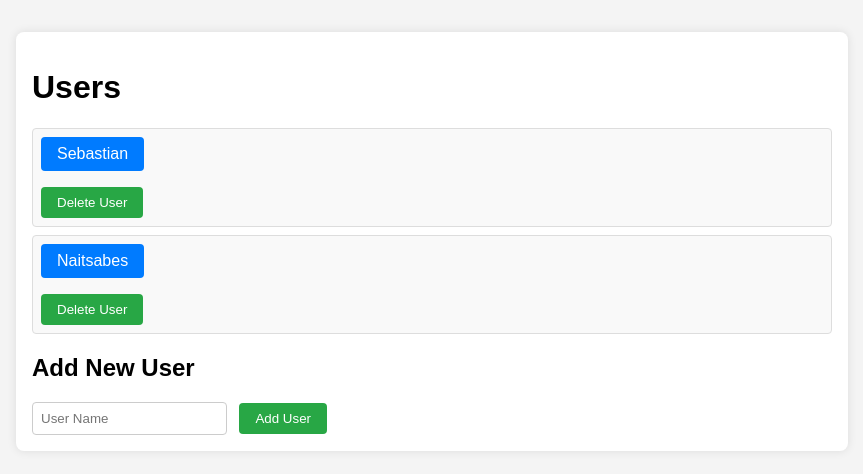
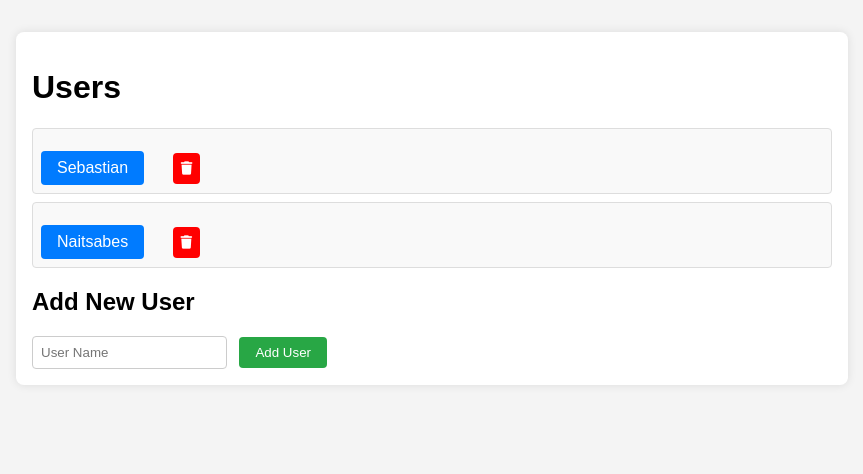
Before and after one commit to seb0305/MoviWebApp, a Flask app: page / in a window 1280 px wide. Shown: the part 130-604 px from the top of the page, without its empty margins (208-1071 px from the left). Run offline with Flask 3, Linux system fonts and the light colour scheme.

Commit message:
Website style changes

```diff
--- a/app.py
+++ b/app.py
@@ -1,6 +1,6 @@
 from flask import Flask, render_template, request, redirect, url_for
 from data_manager import DataManager
-from models import db, Movie
+from models import db, Movie, User
 import os
 import requests
 
@@ -48,8 +48,9 @@ def delete_user(user_id):
 
 @app.route('/users/<int:user_id>/movies', methods=['GET'])
 def get_movies(user_id):
+    user = User.query.get(user_id)
     movies = data_manager.get_movies(user_id)
-    return render_template('movies.html', movies=movies, user_id=user_id)
+    return render_template('movies.html', movies=movies, user_id=user_id, user_name=user.name)
 
 @app.route('/users/<int:user_id>/movies', methods=['POST'])
 def add_movie(user_id):
--- a/static/style.css
+++ b/static/style.css
@@ -77,3 +77,32 @@ form button {
 form button:hover {
     background-color: #218838;
 }
+
+.movie-container {
+    display: flex;
+    align-items: center;
+    margin-bottom: 1rem;
+}
+
+.movie-info {
+    margin-left: 1rem;
+    flex-grow: 1;
+}
+
+.delete-form {
+    display: inline-block;
+    margin-left: 1rem;
+}
+
+.delete-btn {
+    background-color: red;
+    color: white;
+    border: none;
+    border-radius: 4px;
+    padding: 0.5rem;
+    cursor: pointer;
+}
+
+.delete-btn:hover {
+    background-color: darkred;
+}
--- a/templates/base.html
+++ b/templates/base.html
@@ -1,5 +1,6 @@
 <!DOCTYPE html>
 <html lang="en">
+<link rel="stylesheet" href="https://cdnjs.cloudflare.com/ajax/libs/font-awesome/6.0.0/css/all.min.css">
 <head>
     <meta charset="UTF-8">
     <meta name="viewport" content="width=device-width, initial-scale=1.0">
--- a/templates/index.html
+++ b/templates/index.html
@@ -5,9 +5,9 @@
     {% for user in users %}
     <li class="user-entry">
         <a href="{{ url_for('get_movies', user_id=user.id) }}" class="btn">{{ user.name }}</a>
-        <form action="{{ url_for('delete_user', user_id=user.id) }}" method="post">
-            <button type="submit">Delete User</button>
-        </form>
+    <form action="{{ url_for('delete_user', user_id=user.id) }}" method="post" class="delete-form">
+        <button type="submit" class="delete-btn"><i class="fas fa-trash"></i></button>
+    </form>
     </li>
     {% endfor %}
 </ul>
```
Also changed, not shown: templates/movies.html (+10 -6 lines), data/movies.db.
